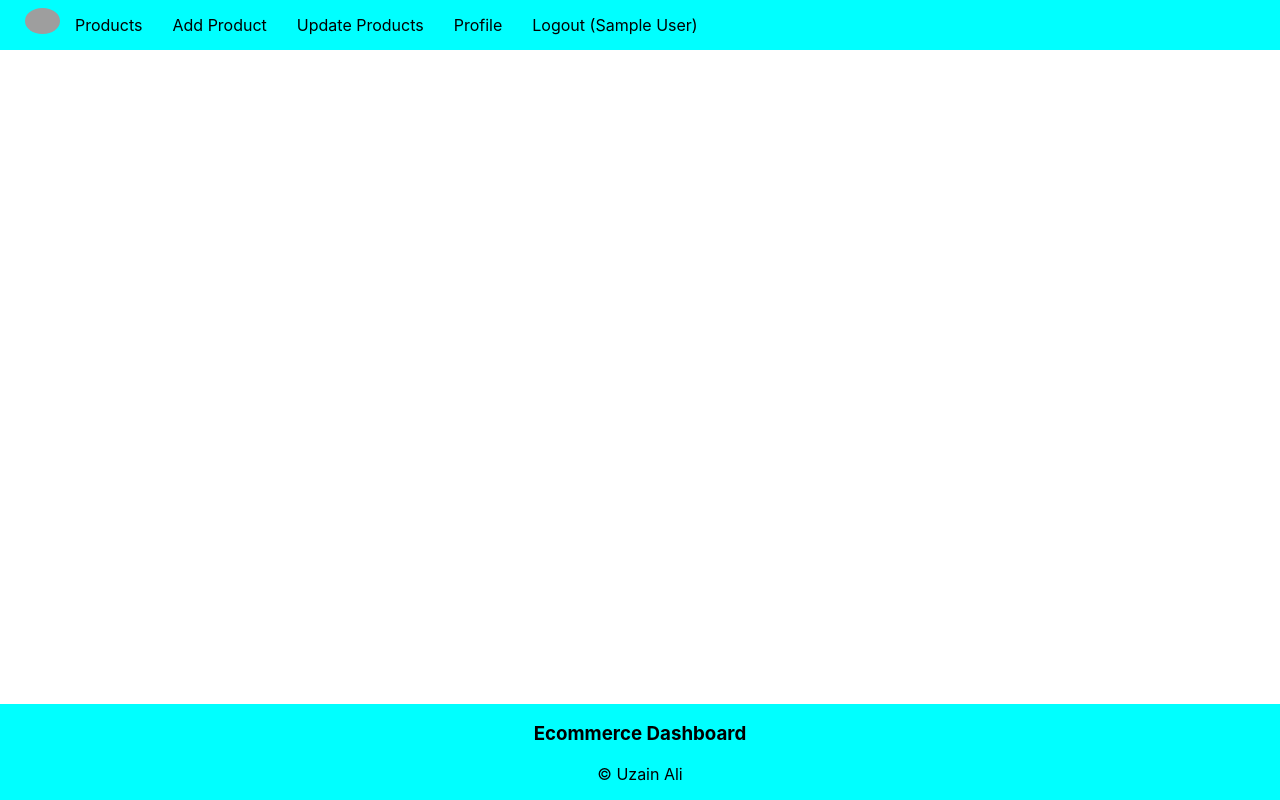
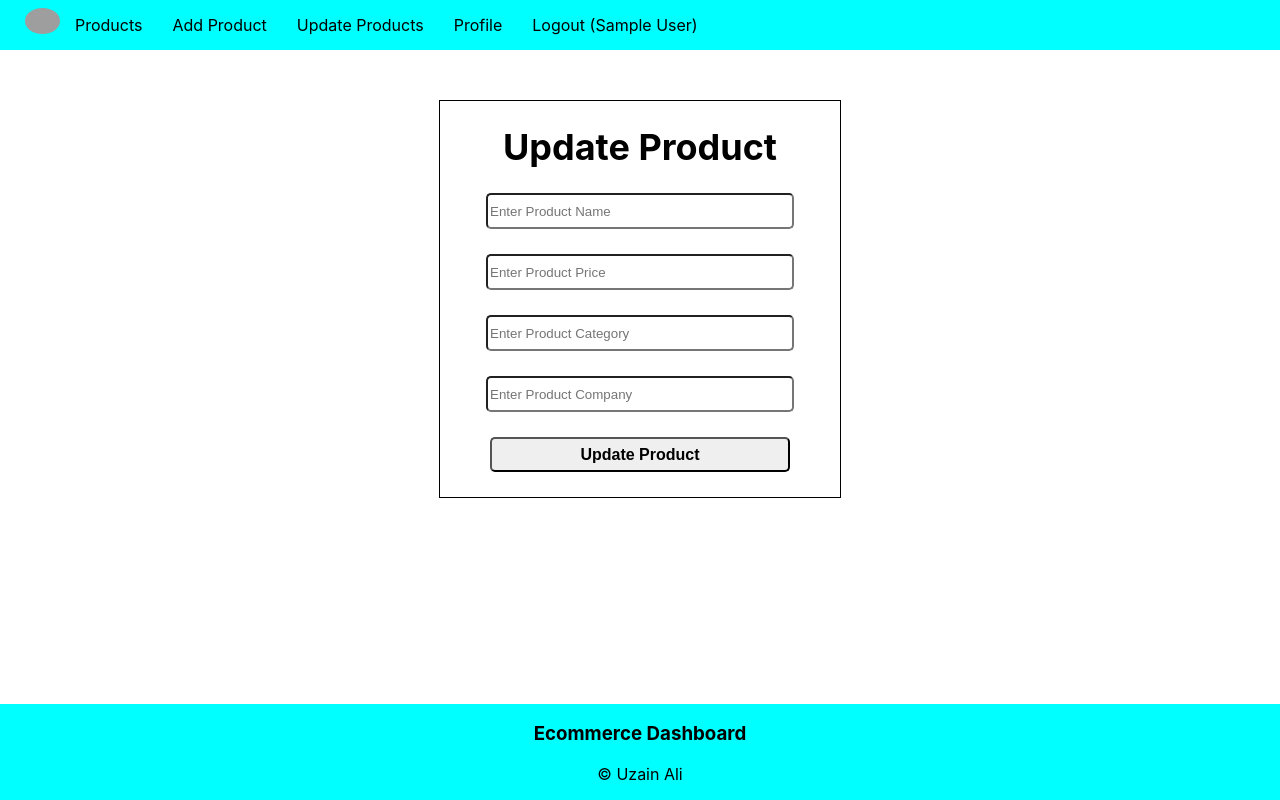
Before and after one commit to Uzain-Ali/Ecommerce-Dashboard, a React (Create React App) app in the folder frontend/: page /update/1 in a window 1280 px wide. Built offline with nearby package versions, Linux system fonts and the light colour scheme; sample sign-in values are in the browser's storage; grey boxes are pictures that could not be loaded.

Commit message:
Update Component

```diff
--- a/frontend/src/App.css
+++ b/frontend/src/App.css
@@ -41,6 +41,30 @@
   border: 1px solid aqua;
   padding: 5px;
   width: 150px;
+}
+
+.productList ul li button{
+  width: 70px;
+  height: 20px;
+  border: 1px  solid red;
+  border-radius: 5px;
+  font-size: 0.8rem;
+  color: red;
+  font-weight: 550;
+  cursor: pointer;
+
+}
+
+.productList ul li .updateBtn{
+  width: 70px;
+  height: 20px;
+  border: 1px  solid green;
+  border-radius: 5px;
+  font-size: 0.8rem;
+  margin-left: 5px;
+  cursor: pointer;
+  color: green;
+  font-weight: 550;
 }
 .productList ul{
   margin: 0;
--- a/frontend/src/App.js
+++ b/frontend/src/App.js
@@ -7,7 +7,7 @@ import PrivateComponent from './components/PrivateComponent';
 import Login from './components/Login';
 import Addproduct from './components/AddProduct';
 import ProductList from './components/ProductList';
-
+import UpdateProduct from './components/UpdateProduct';
 function App() {
   return (
     <div className="App">
@@ -17,7 +17,7 @@ function App() {
         <Route element={<PrivateComponent/>}>
         <Route path='/' element={<ProductList />} />
         <Route path='/add' element={<Addproduct />} />
-        <Route path='/update' element={<h1>Update Product Component</h1>} />
+        <Route path='/update/:id' element={<UpdateProduct />} />
         <Route path='/logout' element={<h1>Logout Component</h1>} />
         <Route path='/profile' element={<h1>Profile Component</h1>} />
         </Route>
--- a/frontend/src/components/ProductList.js
+++ b/frontend/src/components/ProductList.js
@@ -1,5 +1,5 @@
 import React, { useEffect, useState } from "react";
-
+import {Link} from 'react-router-dom';
 const ProductList = ()=>{
     const [products,setProducts] = useState([]);
 
@@ -43,7 +43,10 @@ const ProductList = ()=>{
                         <li>{item.price}</li>
                         <li>{item.category}</li>
                         <li>{item.company}</li>
-                        <li><button onClick={()=>deleteProduct(item._id)} >Delete</button></li>
+                        <li>
+                            <button onClick={()=>deleteProduct(item._id)} >Delete</button>
+                            <Link to={"/update/"+item._id}><button className="updateBtn">Update</button></Link>
+                        </li>
                     </ul>
                 )
             }
--- /dev/null
+++ b/frontend/src/components/UpdateProduct.js
@@ -0,0 +1,29 @@
+import React, { useState } from 'react';
+
+const UpdateProduct = ()=>{
+    const [name,setName] = useState('');
+    const [price,setPrice] = useState('');
+    const [category,setCategory] = useState('');
+    const [company,setCompany] = useState('');
+
+    const updateProduct=async()=>{
+        console.warn(name,price, category,company);
+    };
+    return(
+        <div className='signuppage'>
+        <div className='registeration'>
+            <h1>Update Product</h1>
+            <input className='InputBox' type='text' value={name} placeholder='Enter Product Name' onChange={(e)=>{setName(e.target.value)}}/>
+            <input className='InputBox' type='text' value={price} placeholder='Enter Product Price' onChange={(e)=>{setPrice(e.target.value)}}/>
+
+            <input className='InputBox' type='text' value={category} placeholder='Enter Product Category' onChange={(e)=>{setCategory(e.target.value)}}/>
+
+            <input className='InputBox' type='text' value={company} placeholder='Enter Product Company' onChange={(e)=>{setCompany(e.target.value)}}/>
+
+            <button onClick={updateProduct}>Update Product</button>
+        </div>
+        </div>
+    )
+}
+
+export default UpdateProduct;
```
Also changed, not shown: 1 other file (tests, documents, lock files or other folders).
